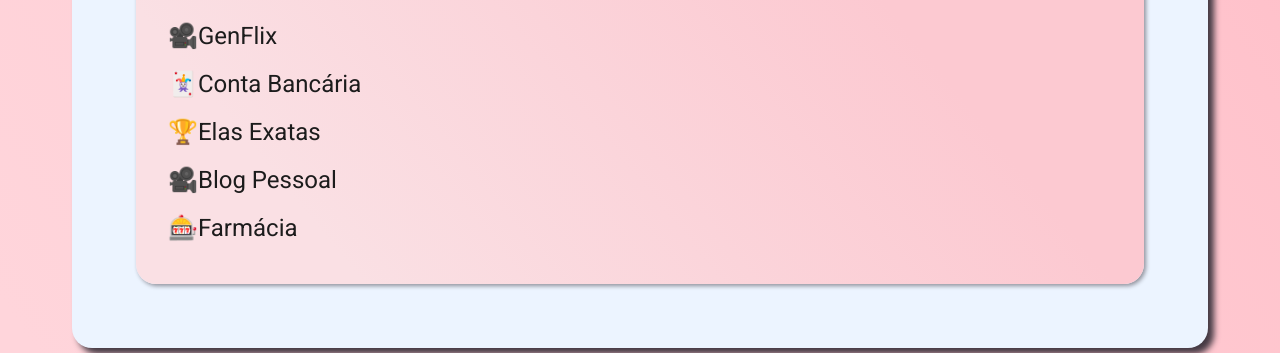
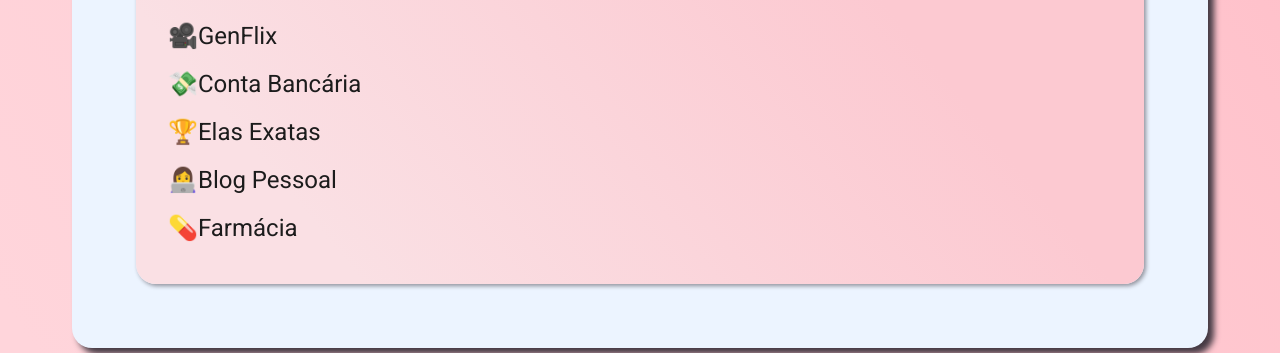
Before and after one commit to ElizangelaXavierS/Portfolio, a plain HTML site: page index.html in a window 1280 px wide. Shown: the part 454-807 px from the top of the page. Drawn offline with Linux system fonts and the light colour scheme.

Commit message:
Praticando HTML e CSS.

```diff
--- a/index.html
+++ b/index.html
@@ -30,10 +30,10 @@
             <ul class="projetos-titulo">Projetos</ul>
 
             <li class="projetos-item"><a href="https://github.com/ElizangelaXavierS/GenFlix">🎥GenFlix</a></li>
-            <li class="projetos-item"><a href="https://github.com/ElizangelaXavierS/Conta-Bancaria">🃏Conta Bancária</a></li>
+            <li class="projetos-item"><a href="https://github.com/ElizangelaXavierS/Conta-Bancaria">💸Conta Bancária</a></li>
             <li class="projetos-item"><a href="https://github.com/ElizangelaXavierS/Elas_Exatas">🏆Elas Exatas</a></li>
-            <li class="projetos-item"><a href="https://github.com/ElizangelaXavierS/Blog-Pessoal">🎥Blog Pessoal</a></li>
-            <li class="projetos-item"><a href="https://github.com/ElizangelaXavierS/CRUD-Farmacia">🎰Farmácia</a></li>
+            <li class="projetos-item"><a href="https://github.com/ElizangelaXavierS/Blog-Pessoal">👩‍💻Blog Pessoal</a></li>
+            <li class="projetos-item"><a href="https://github.com/ElizangelaXavierS/CRUD-Farmacia">💊</a>Farmácia</a></li>
 
 
      </main>
```
